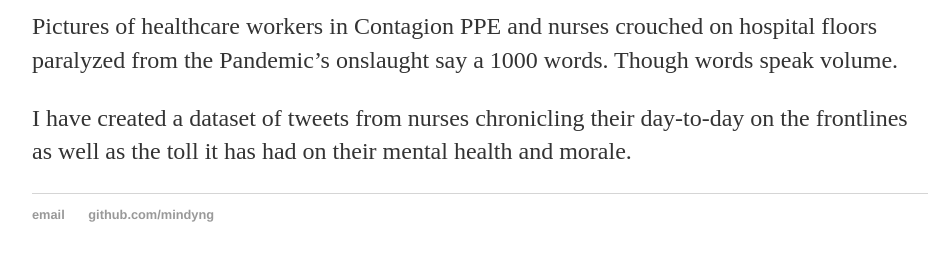
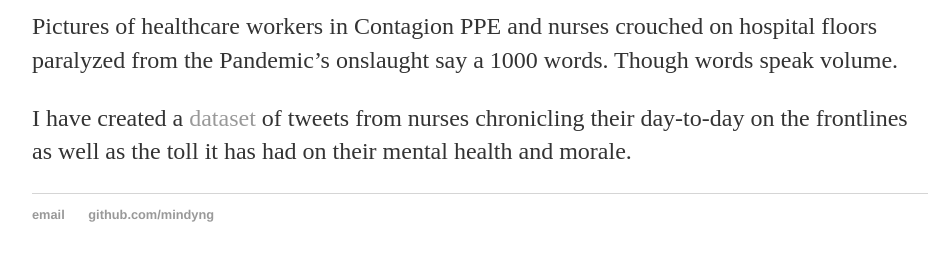
Before and after one commit to mindyng/mindyng.github.io, a Jekyll site: the page built from _posts/2021-01-05-Words-Speak-Volumes-|-Dataset-&-EDA.md, in a window 1280 px wide. Shown: the part 249-510 px from the top of the page, without its empty margins (160-1100 px from the left). Built offline with Jekyll 4.4.1, drawn with Linux system fonts in a browser that asks for light colours; our own code applies the rules of GitHub Pages for plain Markdown files; part of the change alters nothing that is shown.

```diff
--- a/_posts/2021-01-05-Words-Speak-Volumes-|-Dataset-&-EDA.md
+++ b/_posts/2021-01-05-Words-Speak-Volumes-|-Dataset-&-EDA.md
@@ -1,4 +1,4 @@
 Pictures of healthcare workers in Contagion PPE and nurses crouched on hospital floors paralyzed from the Pandemic's onslaught say a 1000 words.
 Though words speak volume.
 
-I have created a dataset of tweets from nurses chronicling their day-to-day on the frontlines as well as the toll it has had on their mental health and morale.
+I have created a [dataset](https://www.kaggle.com/mindyng/burnout-dataframe) of tweets from nurses chronicling their day-to-day on the frontlines as well as the toll it has had on their mental health and morale.
```
